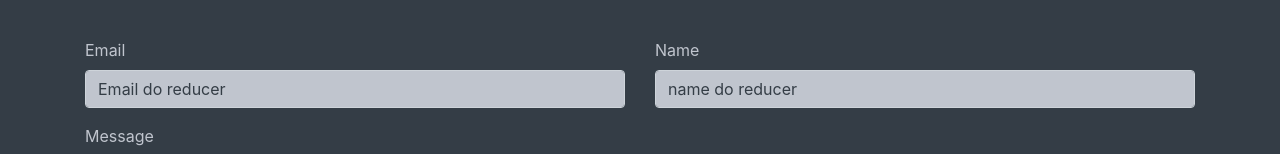
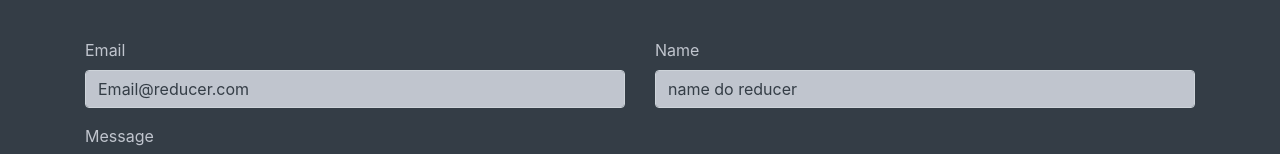
Before and after one commit to fabioaromanini/lorem-frontend, a React (Create React App) app: page / in a window 1280 px wide. Shown: the part 1039-1193 px from the top of the page. Built offline with nearby package versions, Linux system fonts and the light colour scheme; no server answers.

Commit message:
contact-form-validation - adds first action (test-action)

```diff
--- a/package.json
+++ b/package.json
@@ -10,7 +10,8 @@
     "react-dom": "^16.8.6",
     "react-redux": "^7.0.3",
     "react-scripts": "3.0.1",
-    "redux": "^4.0.1"
+    "redux": "^4.0.1",
+    "redux-thunk": "^2.3.0"
   },
   "scripts": {
     "start": "react-scripts start",
--- /dev/null
+++ b/src/actions/contactForm.js
@@ -0,0 +1,6 @@
+export const submitForm = () => {
+  return {
+    type: 1,
+    payload: 'nada a ve'
+  };
+};
--- a/src/contact/form/Form.js
+++ b/src/contact/form/Form.js
@@ -15,13 +15,13 @@ const gambiara = data => axios.post(`${REACT_APP_BACKEND_URL}/email`, data);
 
 const myForm = props => {
   const handleChange = key => event => {
-    console.log(REACT_APP_BACKEND_URL);
+    console.log(props);
   };
 
   const handleSubmit = async event => {
     event.preventDefault();
     try {
-      const response = await gambiara(props);
+      const response = await props.onSubmitForm();
       console.log(response);
     } catch (e) {
       console.log(e);
--- a/src/contact/form/index.js
+++ b/src/contact/form/index.js
@@ -1,4 +1,5 @@
 import { connect } from 'react-redux';
+import * as actions from '../../actions/contactForm';
 
 import Form from './Form';
 
@@ -11,6 +12,15 @@ const mapStateToProps = ({ contactForm }) => {
   };
 };
 
-const connectedForm = connect(mapStateToProps)(Form);
+const mapDispatchToProps = dispatch => {
+  return {
+    onSubmitForm: () => dispatch(actions.submitForm())
+  };
+};
+
+const connectedForm = connect(
+  mapStateToProps,
+  mapDispatchToProps
+)(Form);
 
 export default connectedForm;
--- a/src/index.js
+++ b/src/index.js
@@ -1,7 +1,8 @@
 import React from 'react';
 import ReactDOM from 'react-dom';
-import { createStore } from 'redux';
+import { createStore, applyMiddleware } from 'redux';
 import { Provider } from 'react-redux';
+import thunk from 'redux-thunk';
 
 import reducers from './reducers';
 import App from './App';
@@ -9,8 +10,7 @@ import App from './App';
 import * as serviceWorker from './serviceWorker';
 
 import './index.css';
-
-const store = createStore(reducers);
+const store = createStore(reducers, applyMiddleware(thunk));
 
 ReactDOM.render(
   <Provider store={store}>
--- /dev/null
+++ b/src/reducers/contactForm.js
@@ -0,0 +1,18 @@
+const defaultState = {
+  email: 'Email@reducer.com',
+  name: 'name do reducer',
+  message: 'measasage do reahauideaedbdads'
+};
+
+export default (state = defaultState, action) => {
+  switch (action.type) {
+    case 1:
+      return {
+        name: '',
+        email: '',
+        message: ''
+      };
+    default:
+      return state;
+  }
+};
--- a/src/reducers/index.js
+++ b/src/reducers/index.js
@@ -1,10 +1,5 @@
 import { combineReducers } from 'redux';
-
-const contactForm = () => ({
-  email: 'Email do reducer',
-  name: 'name do reducer',
-  message: 'measasage do reahauideaedbdads'
-});
+import contactForm from './contactForm';
 
 export default combineReducers({
   contactForm
```
Also changed, not shown: 1 other file (tests, documents, lock files or other folders).
